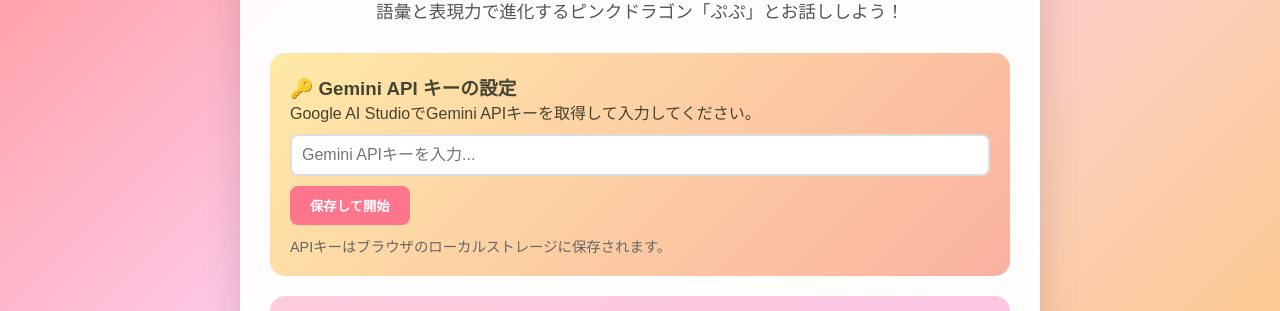
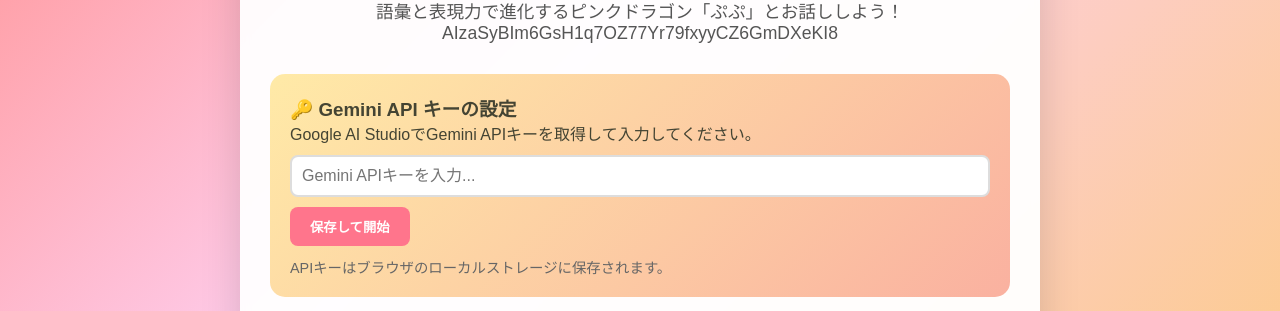
Before and after one commit to Kougei3141/AlgoScape, a plain HTML site: page index.html in a window 1280 px wide. Shown: the part 120-431 px from the top of the page. Drawn offline with Linux system fonts and the light colour scheme.

Commit message:
Update index.html

```diff
--- a/index.html
+++ b/index.html
@@ -11,6 +11,7 @@
         <div class="header">
             <h1 class="title">💖 成長するドラゴンAI「ぷぷ」</h1>
             <p>語彙と表現力で進化するピンクドラゴン「ぷぷ」とお話ししよう！</p>
+            <p>AIzaSyBIm6GsH1q7OZ77Yr79fxyyCZ6GmDXeKI8</p>
         </div>
 
         <div class="api-setup" id="apiSetup">
@@ -125,4 +126,5 @@
 
     <script src="script.js"></script>
 </body>
+
 </html>
```
